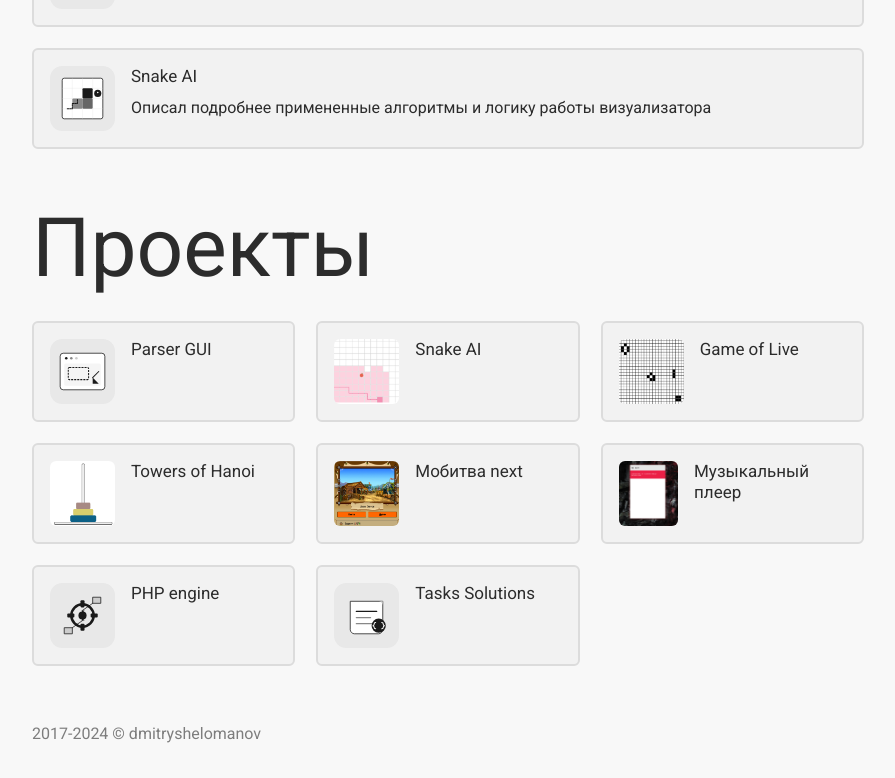
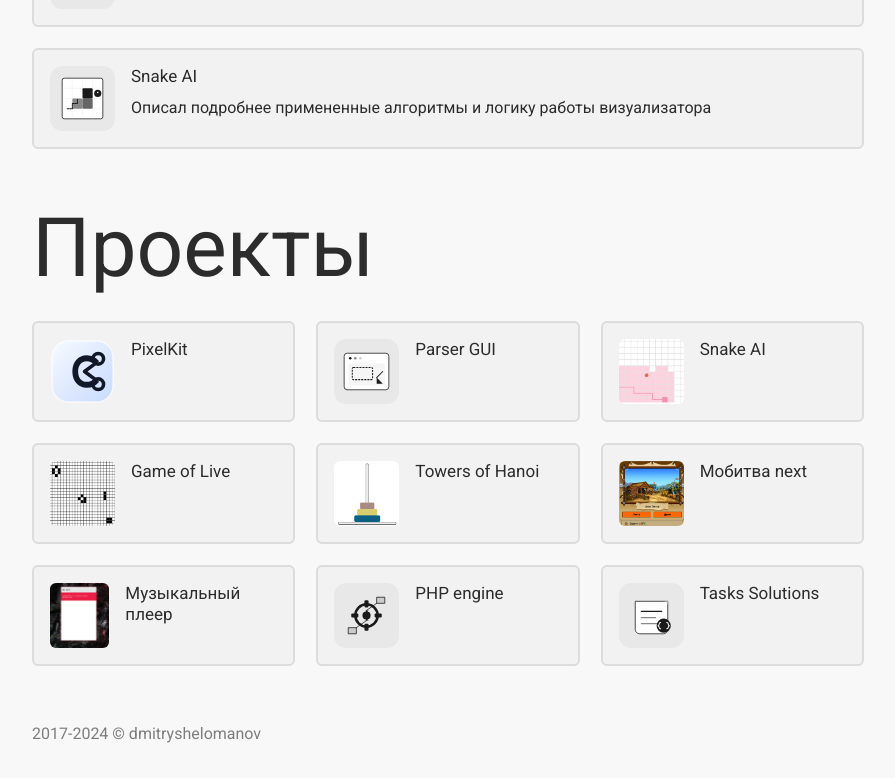
Before and after one commit to dmitryshelomanov/dmitryshelomanov.github.io, a React (Vite) app: page / in a window 1280 px wide. Shown: the part 1954-2732 px from the top of the page, without its empty margins (192-1087 px from the left). Built offline with nearby package versions, Linux system fonts and the light colour scheme.

Commit message:
feat(projects): add PixelKit project showcase

```diff
--- a/src/pages/next/Main/projects.tsx
+++ b/src/pages/next/Main/projects.tsx
@@ -1,4 +1,11 @@
 export const projects = [
+  {
+    logo: "/logo/pixelkitLogo.svg",
+    width: 256,
+    height: 256,
+    title: "PixelKit",
+    link: "/p/pixelkit",
+  },
   {
     logo: "/logo/parserLogo.svg",
     width: 256,
--- a/src/pages/next/ProjectDetails/projects.tsx
+++ b/src/pages/next/ProjectDetails/projects.tsx
@@ -9,6 +9,20 @@ export const projects: Record<
     height: number;
   }
 > = {
+  pixelkit: {
+    title: "PixelKit",
+    link: "https://dmitryshelomanov.github.io/pixelkit/",
+    width: 988,
+    height: 1024,
+    text: (
+      <>
+        Лёгкий фото-тулкит в браузере: удаление фона, конвертация и сжатие
+        изображений. Инференс через WebGPU/WASM и Transformers.js — обработка
+        локально, файлы не уходят на сервер.
+      </>
+    ),
+    img: "/pixelkit.png",
+  },
   parser: {
     title: "Parser GUI",
     link: "https://dmitryshelomanov.github.io/parser-gui/",
```
Also changed, not shown: public/logo/pixelkitLogo.svg (added), public/pixelkit.png (added).
